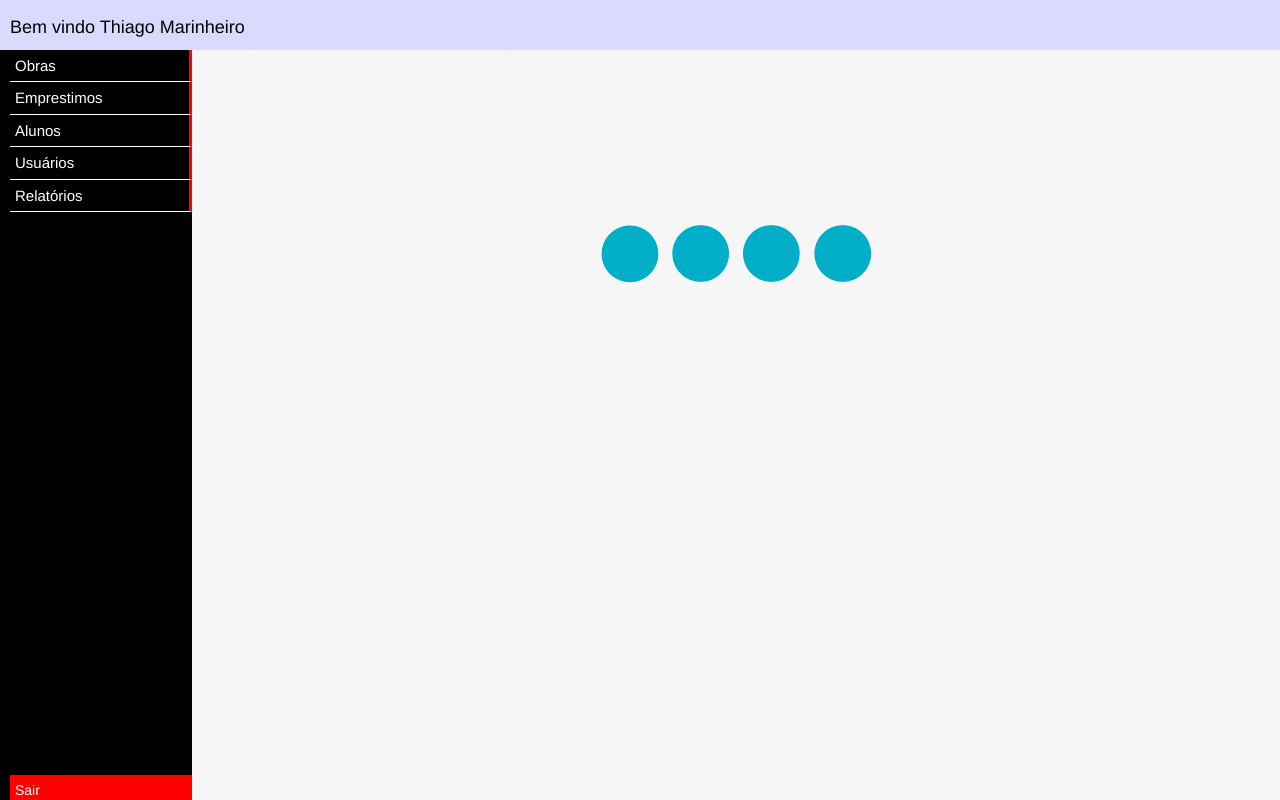
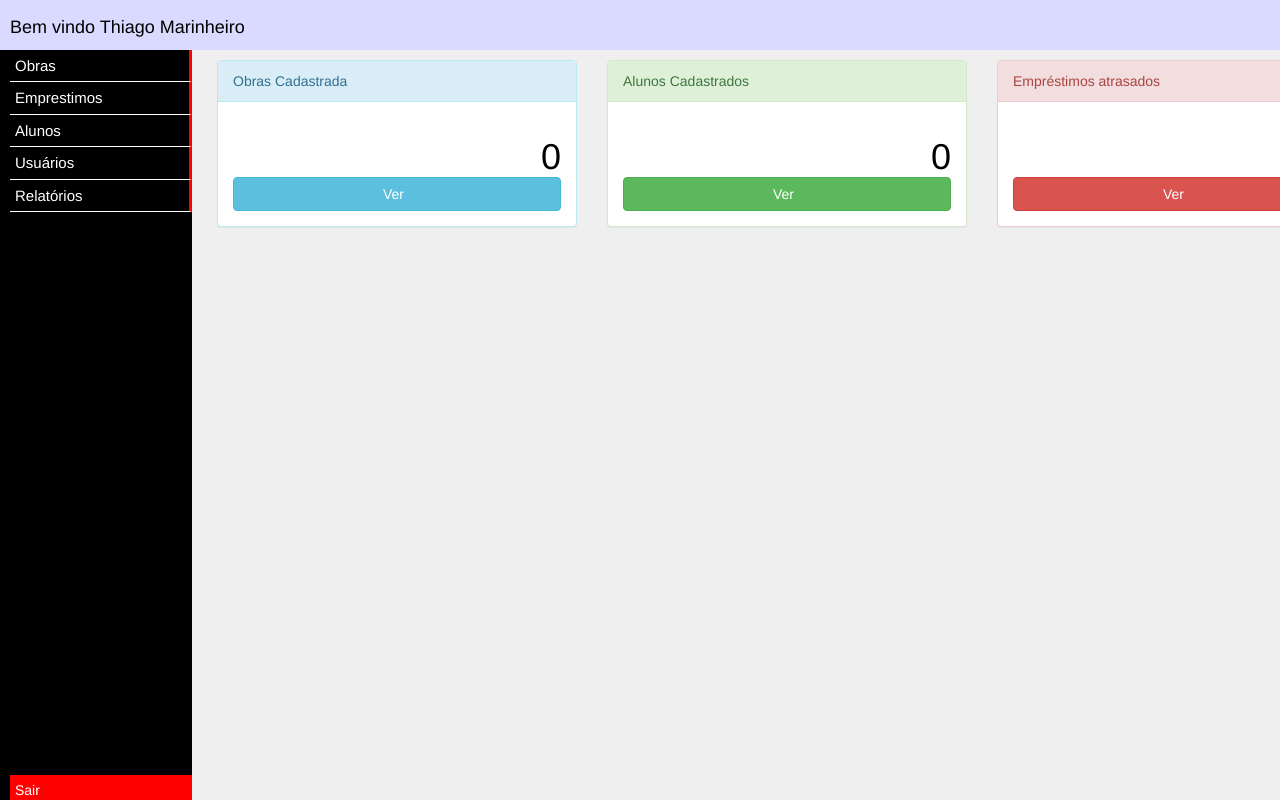
Before and after one commit to thiagomarinheiro89/biblioteca_etec, a PHP site: page /etec/principal.php in a window 1280 px wide. Run offline with PHP 8.4, Linux system fonts and the light colour scheme; a user stored in the database is signed in; data comes from the database, SQL or seed files in the repository.

Commit message:
aula 20.07

```diff
--- /dev/null
+++ b/dash.php
@@ -0,0 +1,36 @@
+<div class = 'container'>
+  <div class='row'>
+    <div class='col-sm-4'>
+        <div class="panel panel-info">
+            <div class="panel-heading">Obras Cadastrada</div>
+            <div class="panel-body">
+              <h1 style='float:right' id='qtn_obras'>0</h1>
+              <br><br><br>
+              <a href='#' class='btn btn-info btn-block'>Ver</a>
+            </div>
+        </div>
+    </div>
+    <div class='col-sm-4'>
+        <div class="panel panel-success">
+            <div class="panel-heading">Alunos Cadastrados</div>
+            <div class="panel-body">
+              <h1 style='float:right' id='qtn_alunos'>0</h1>
+              <br><br><br>
+              <a href='#' class='btn btn-success btn-block'>Ver</a>
+            </div>
+        </div>
+    </div>
+    <div class='col-sm-4'>
+        <div class="panel panel-danger">
+            <div class="panel-heading">Empréstimos atrasados</div>
+            <div class="panel-body">
+              <h1 style='float:right' id='qtn_emprestimos'>0</h1>
+              <br><br><br>
+              <a href='#' class='btn btn-danger btn-block'>Ver</a>
+            </div>
+        </div>
+    </div>
+  </div>
+</div>
+
+<script src='js/dash.js'></script>
--- /dev/null
+++ b/js/dash.js
@@ -0,0 +1,4 @@
+$(document).ready(function(){
+
+  $(".load").hide();
+})
--- a/principal.php
+++ b/principal.php
@@ -48,7 +48,9 @@ if(!isset($_SESSION['id_usuario'])){
   <?php
   if(isset($_REQUEST['modulo'])){
     include($_REQUEST['modulo']);
-   } ?>
+  } else {
+    include("dash.php");
+  } ?>
 
 </div>
 <div class='load'>
```
Also changed, not shown: controler/efetua_devolucao.php (added, +10 -0 lines), controler/nome_livro.php (+6 -3 lines), js/devolucao.js (added, +36 -0 lines), js/emprestimo.js (+10 -6 lines), movimentacao/devolucao.php (+21 -0 lines).
